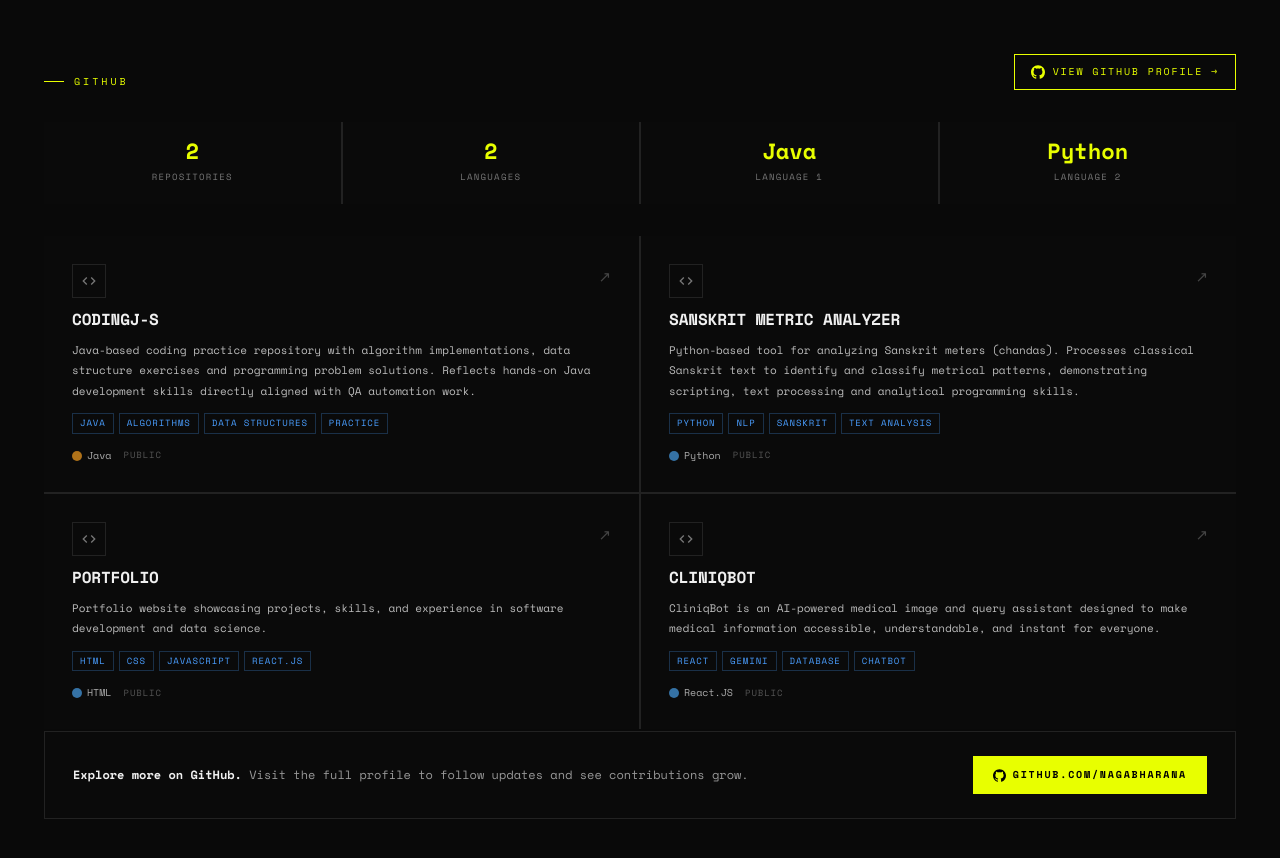
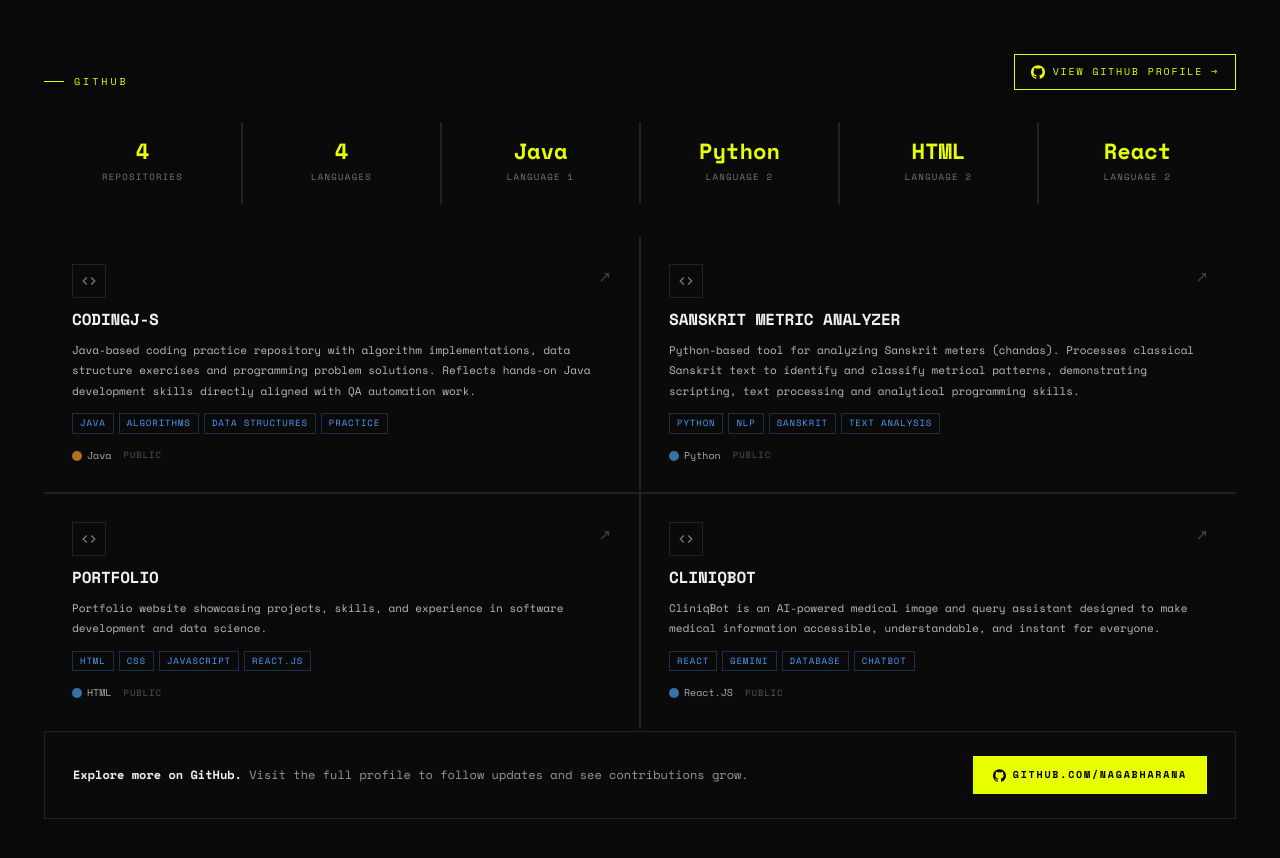
Before and after one commit to Nagabharana/Nagabharana.github.io, a plain HTML site: page index.html in a window 1280 px wide. Shown: the part 3980-4838 px from the top of the page. Drawn offline with nearby package versions, Linux system fonts and the light colour scheme.

Commit message:
Update repository and language counts in index.html
Updated the number of repositories and languages displayed.

```diff
--- a/index.html
+++ b/index.html
@@ -387,10 +387,12 @@ footer span{font-size:10px;color:#555;letter-spacing:.1em;text-transform:upperca
     </a>
   </div>
   <div class="gsr rv">
-    <div class="gst"><span class="gsn">2</span><span class="gsl">Repositories</span></div>
-    <div class="gst"><span class="gsn">2</span><span class="gsl">Languages</span></div>
+    <div class="gst"><span class="gsn">4</span><span class="gsl">Repositories</span></div>
+    <div class="gst"><span class="gsn">4</span><span class="gsl">Languages</span></div>
     <div class="gst"><span class="gsn">Java</span><span class="gsl">Language 1</span></div>
     <div class="gst"><span class="gsn">Python</span><span class="gsl">Language 2</span></div>
+    <div class="gst"><span class="gsn">HTML</span><span class="gsl">Language 2</span></div>
+    <div class="gst"><span class="gsn">React</span><span class="gsl">Language 2</span></div>
   </div>
   <div class="rg rv">
     <a class="rc" href="https://github.com/Nagabharana/CodingJ-s" target="_blank" rel="noopener">
```
